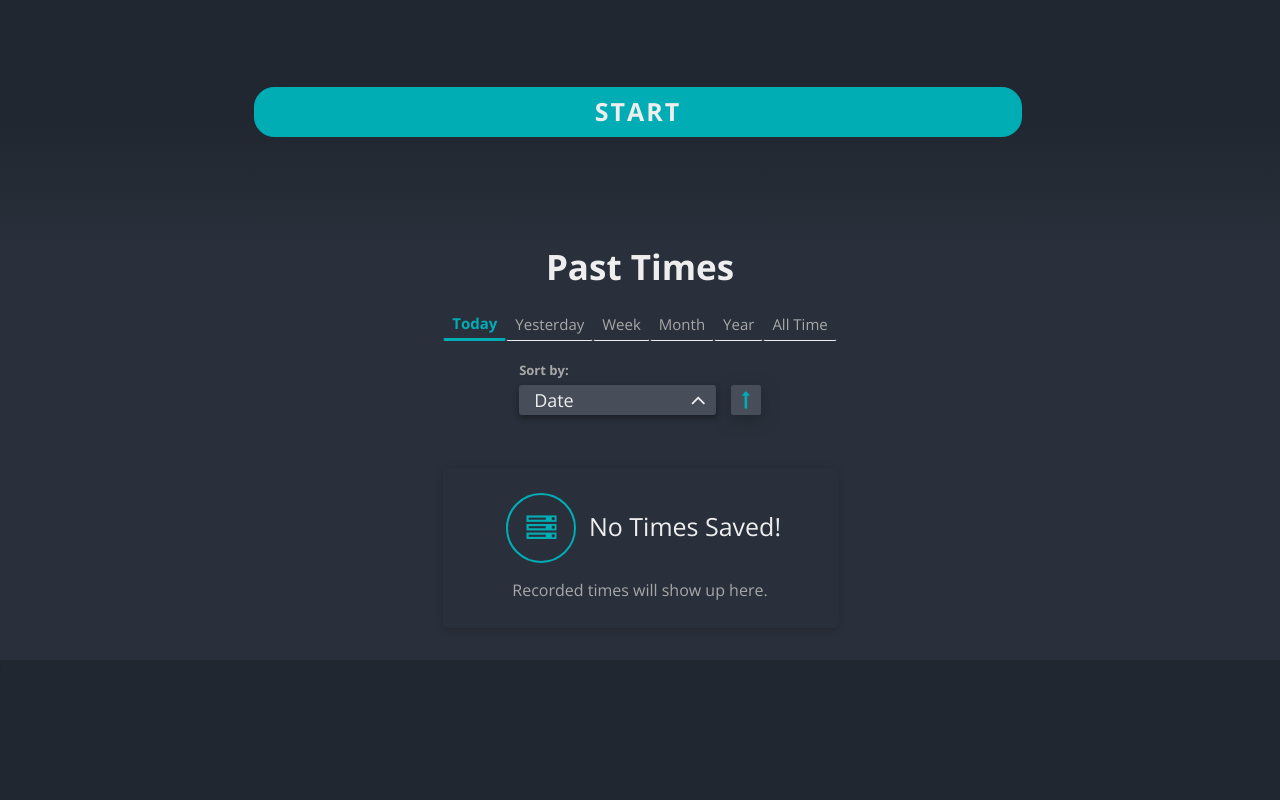
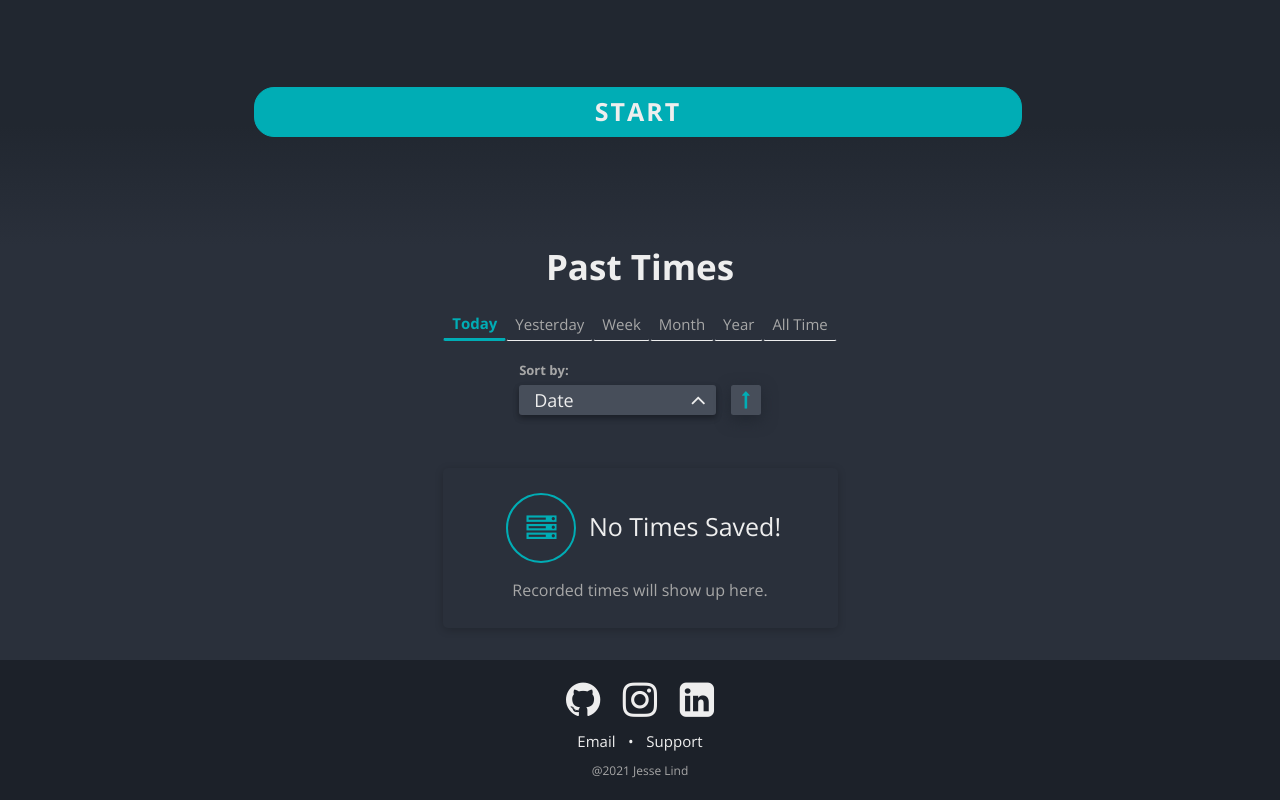
Before and after one commit to jclind/time-tracker, a plain HTML site: page timer/timer.html in a window 1280 px wide. Shown: the part 539-1339 px from the top of the page. Before the commit the page ends 1214 px from the top, so only its background shows below. Drawn offline with nearby package versions, Linux system fonts and the light colour scheme; no server answers.

Commit message:
Add footer with working links

```diff
--- a/timer/js/onReadyFunctions.js
+++ /dev/null
@@ -1 +0,0 @@
-$(document).ready(() => {})
--- /dev/null
+++ b/timer/styles/footer.css
@@ -0,0 +1,24 @@
+footer {
+    height: 140px;
+    width: 100%;
+    background: var(--nav-background-color);
+}
+footer .footer-copyright {
+    color: var(--secondary-text);
+    font-size: 12px;
+}
+
+footer .footer-links a i {
+    color: var(--primary-text);
+    font-size: 40px;
+}
+footer .support-contact-links a {
+    padding: 10px 5px;
+    font-size: 15px;
+    color: var(--primary-text);
+    text-decoration: none;
+}
+footer .support-contact-links span {
+    font-size: 15px;
+    color: var(--primary-text);
+}
--- a/timer/timer.html
+++ b/timer/timer.html
@@ -58,6 +58,7 @@
         <link rel="stylesheet" href="styles/modalStyles/saveTimesPromptModal.css">
         <link rel="stylesheet" href="styles/modalStyles/deletePrompt.css">
         <link rel="stylesheet" href="styles/modalStyles/authModals/forgotPassword.css">
+        <link rel="stylesheet" href="styles/footer.css">
         <title id="websiteTitle">Timer</title>
     </head>
     <body class="position-relative">
@@ -2474,6 +2475,19 @@
                 <div class="accordion" id="timeTableAccordian"></div>
             </div>
         </section>
+        <footer class="d-flex flex-column justify-content-center align-items-center px-3">
+            <div class="footer-links">
+                <a href="https://github.com/jclind" class="github mx-3"><i class="fa fa-github"></i></a>
+                <a href="https://www.instagram.com/jclind02/" class="instagram mx-3"><i class="fa fa-instagram"></i></a>
+                <a href="https://www.linkedin.com/in/jesseclind/" class="linkedin mx-3"><i class="fa fa-linkedin-square"></i></a>
+            </div>
+            <div class="support-contact-links my-3">
+                <a href="" class="email p-3"><span>Email</span></a>
+                <span>&#8226;</span>
+                <a href="https://www.buymeacoffee.com/jesseclind" class="support p-3"><span>Support</span></a>
+            </div>
+            <div class="footer-copyright"></div>
+        </footer>
 
         <script
             src="https://code.jquery.com/jquery-3.3.1.slim.min.js"
@@ -2524,7 +2538,6 @@
         <script src="js/data.js"></script>
         <script src="js/generalFunctions/uniqueKey.js"></script>
         <script src="js/navFunctions/navAnimations.js"></script>
-        <script src="js/onReadyFunctions.js"></script>
 
         <script src="js/generalFunctions/alerts.js"></script>
 
@@ -2548,6 +2561,9 @@
         <script src="js/modalFuntions/editTime.js"></script>
         <script src="js/modalFuntions/editTimeInput.js"></script>
         <script src="js/modalFuntions/editTag.js"></script>
-        <script src="js/modalFuntions/deleteTag.js"></script>t
+        <script src="js/modalFuntions/deleteTag.js"></script>
+        <script>
+            document.querySelector('.footer-copyright').innerHTML = `@${(new Date).getFullYear()} Jesse Lind`
+        </script>
     </body>
 </html>
```
Also changed, not shown: README.md.
